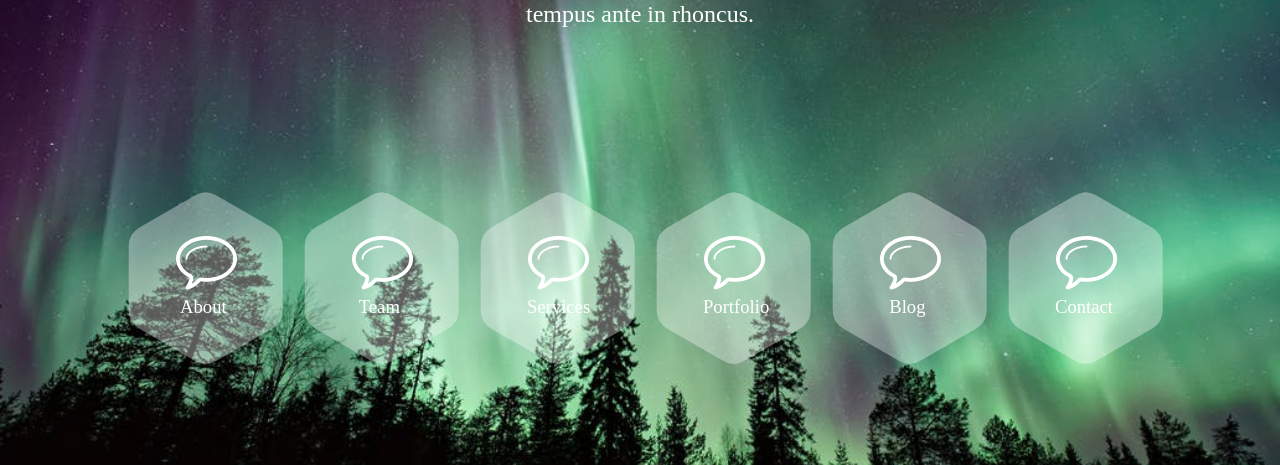
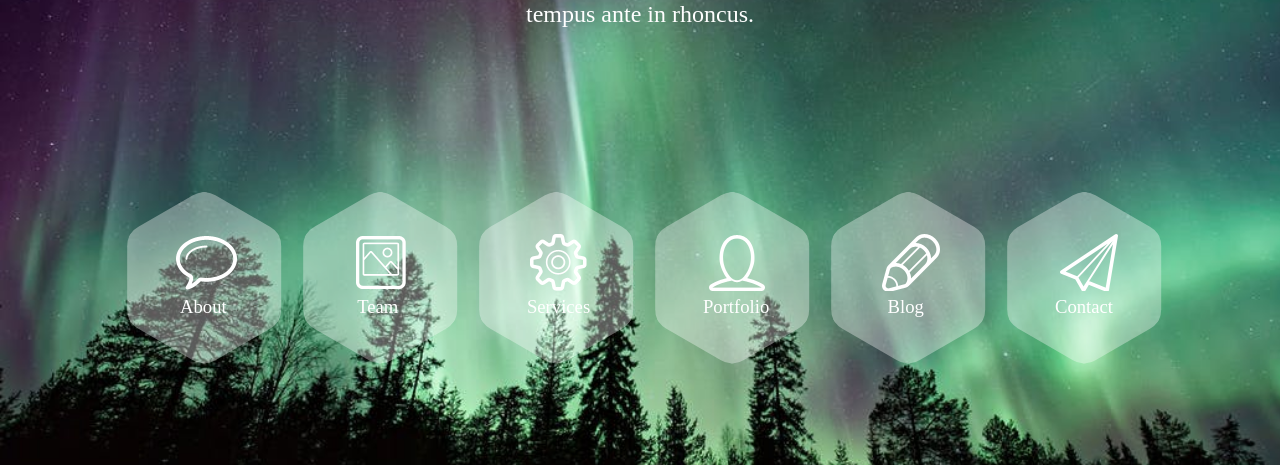
Before and after one commit to dejwona/Viverra, a plain HTML site: page index.html in a window 1280 px wide. Shown: the part 335-800 px from the top of the page. Drawn offline with nearby package versions, Linux system fonts and the light colour scheme.

Commit message:
main nav

```diff
--- a/css/style.css
+++ b/css/style.css
@@ -54,10 +54,31 @@ h2 {
   font-size: 14pt;
 	z-index: 25;
 	background-image: url("../img/sprite.png");
+  background-repeat: no-repeat;
   top: 62px;
   left: 9px;
   width: 71px;
   height: 62px;
+}
+.icon-content-team {
+  background-position: -67px 0;
+  width: 67px;
+}
+.icon-content-services {
+  background-position: -131px 0;
+  width: 67px;
+}
+.icon-content-portfolio {
+  background-position: -192px 0;
+  width: 67px;
+}
+.icon-content-blog {
+  background-position: -260px 0;
+  width: 67px;
+}
+.icon-content-contact {
+  background-position: -323px 0;
+  width: 67px;
 }
 .main-nav-icon-content-text {
   position: absolute;
@@ -83,7 +104,7 @@ h2 {
   border-radius: 1em/ .5em;
   opacity: .35;
   background: white;
-  transition: opacity .5s;
+  */
   cursor: pointer;
 	transform: rotate(60deg);
 }
@@ -100,7 +121,11 @@ h2 {
 .main-nav-icon-bghex:after {
   transform: rotate(-60deg);
 }
-.main-nav-icon-bghex:hover {
+.main-nav-icon-bghex:active {
+	background-color: #492445;
+  opacity: 1;
+}
+.main-nav-icon-bghex--new {
 	background-color: #492445;
   opacity: 1;
 }
--- a/index.html
+++ b/index.html
@@ -26,57 +26,57 @@
                     </p>
                   </div>
                   <div class="hex">
-                    <a><div class="main-nav-icon-bghex"></div></a>
+                    <div class="main-nav-icon-bghex"></div>
                   </div>
                 </div>
                 <div class="main-nav-item">
-                  <div class="main-nav-icon-content">
+                  <div class="main-nav-icon-content icon-content-team">
                     <p class="main-nav-icon-content-text">
                       <a>Team</a>
                     </p>
                   </div>
                   <div class="hex">
-                    <a><div class="main-nav-icon-bghex"></div></a>
+                    <div class="main-nav-icon-bghex"></div>
                   </div>
                 </div>
                 <div class="main-nav-item">
-                  <div class="main-nav-icon-content">
+                  <div class="main-nav-icon-content icon-content-services">
                     <p class="main-nav-icon-content-text">
                       <a>Services</a>
                     </p>
                   </div>
                   <div class="hex">
-                    <a><div class="main-nav-icon-bghex"></div></a>
+                    <div class="main-nav-icon-bghex"></div>
                   </div>
                 </div>
                 <div class="main-nav-item">
-                  <div class="main-nav-icon-content">
+                  <div class="main-nav-icon-content icon-content-portfolio">
                     <p class="main-nav-icon-content-text">
                       <a>Portfolio</a>
                     </p>
                   </div>
                   <div class="hex">
-                    <a><div class="main-nav-icon-bghex"></div></a>
+                    <div class="main-nav-icon-bghex"></div>
                   </div>
                 </div>
                 <div class="main-nav-item">
-                  <div class="main-nav-icon-content">
+                  <div class="main-nav-icon-content icon-content-blog">
                     <p class="main-nav-icon-content-text">
                       <a>Blog</a>
                     </p>
                   </div>
                   <div class="hex">
-                    <a><div class="main-nav-icon-bghex"></div></a>
+                    <div class="main-nav-icon-bghex"></div>
                   </div>
                 </div>
                 <div class="main-nav-item">
-                  <div class="main-nav-icon-content">
+                  <div class="main-nav-icon-content icon-content-contact">
                     <p class="main-nav-icon-content-text">
                       <a>Contact</a>
                     </p>
                   </div>
                   <div class="hex">
-                    <a><div class="main-nav-icon-bghex"></div></a>
+                    <div class="main-nav-icon-bghex"></div>
                   </div>
                 </div>
                 <div></div>
@@ -106,9 +106,7 @@
           <div class="col-xs-12 col-sm-6 col-md-3">
             <div class="home-item">
               <div class="home-icon-content"></div>
-            <div class="hex">
-              <div class="main-nav-icon-bghex"></div>
-            </div>
+            <div class="hex"><div class="main-nav-icon-bghex"></div></div>
           </div>
             <div class="home-text">
               <h3>Build with love</h3>
@@ -339,5 +337,7 @@
             <h1></h1>
         </div>
     </footer>
+  <script src="./external/jquery-3.1.1.min.js"></script>
+  <script src="./js/app.js"></script>
 </body>
 </html>
--- /dev/null
+++ b/js/app.js
@@ -0,0 +1,34 @@
+$(function() {
+  console.log('dziala');
+  var $header = $('header');
+  var $mainNav = $header.find('.main-nav');
+  var $mainNavItem = $mainNav.find('.main-nav-item');
+  var $mainNavIconContent = $mainNavItem.find('.main-nav-icon-content');
+  var $mainNavIconBghex = $mainNavItem.find('.main-nav-icon-bghex');
+
+
+  $mainNavIconContent.on('mouseover', function() {
+    $(this).next().children('div').css( "background-color", "#492445" );
+    $(this).next().children('div').animate({
+      opacity: '1',
+    }, 100);
+  });
+   $mainNavIconContent.on('mouseleave', function() {
+    $(this).next().children('div').animate({
+      opacity: '0.35',
+    }, 100);
+    $(this).next().children('div').css( "background-color", "white" );
+  });
+   $mainNavIconContent.on('click', function() {
+     $(this).next().children('div').css( "background-color", "#492445" );
+     $(this).next().children('div').animate({
+       opacity: '1',
+  }, 100);
+  });
+
+
+
+
+
+
+})
```
Also changed, not shown: 1 other file.
